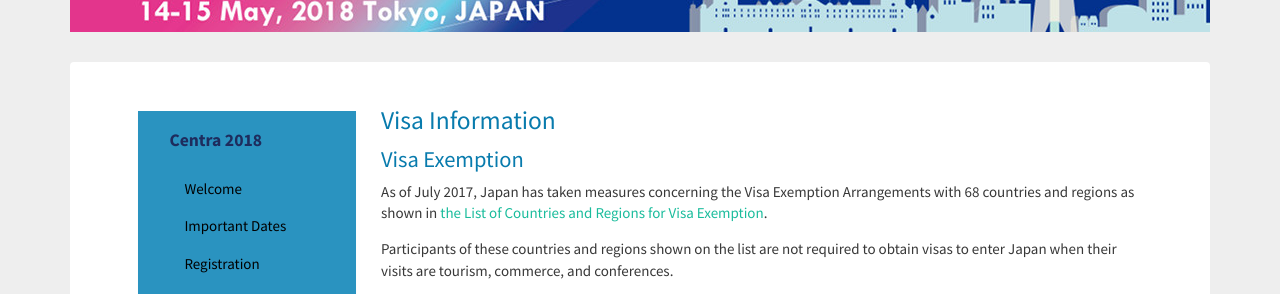
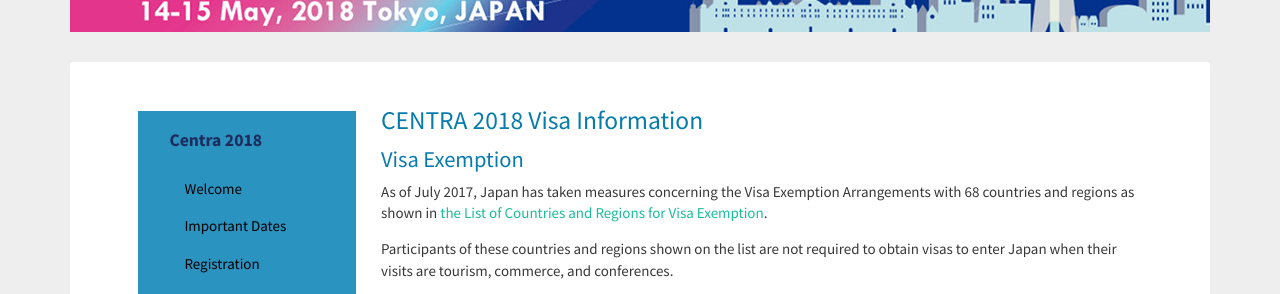
Before and after one commit to hmchou56/centra8, a Jekyll site: the page built from centra3/visainfo.md, in a window 1280 px wide. Shown: the part 262-556 px from the top of the page. Built offline with Jekyll 4.4.1, drawn with Linux system fonts in a browser that asks for light colours; nearby versions of some CDN libraries.

Commit message:
edited heading

```diff
--- a/centra3/visainfo.md
+++ b/centra3/visainfo.md
@@ -7,7 +7,7 @@
 hide: true
 ---
 
-## Visa Information
+## CENTRA 2018 Visa Information
 
 ### Visa Exemption
 
```
